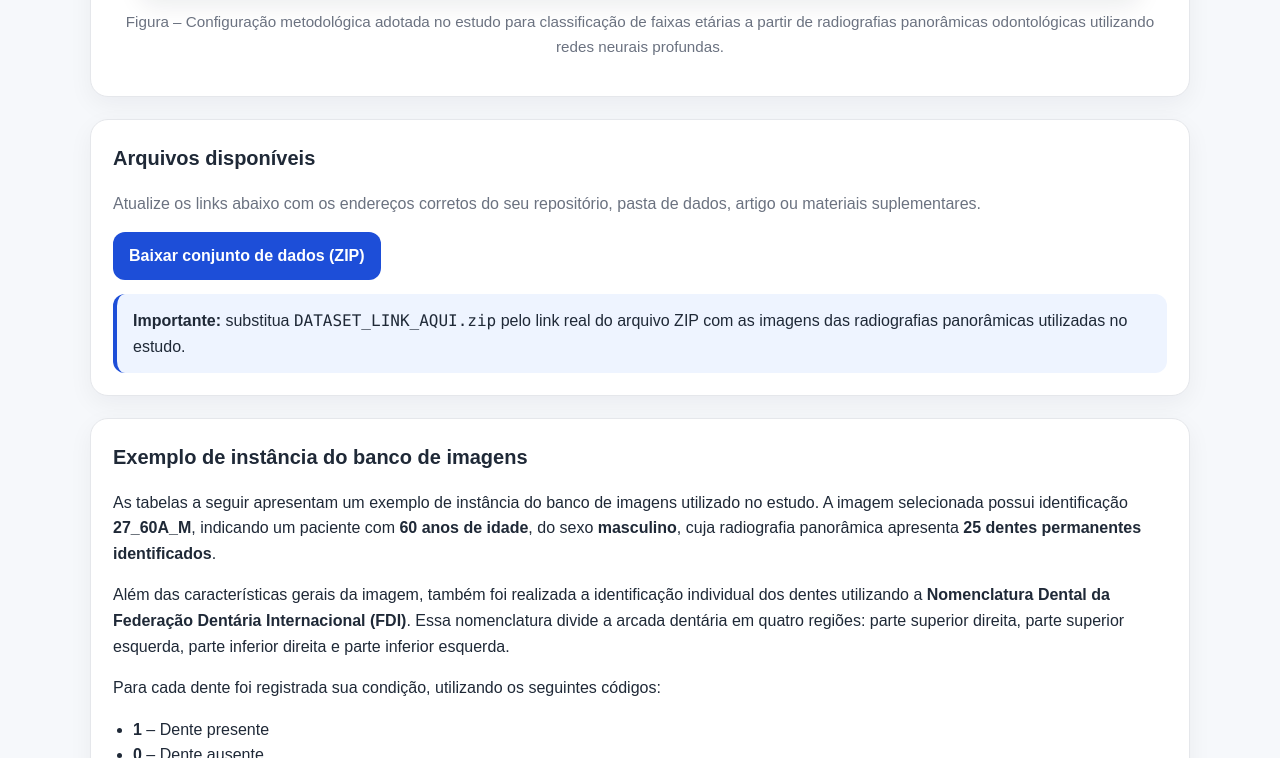
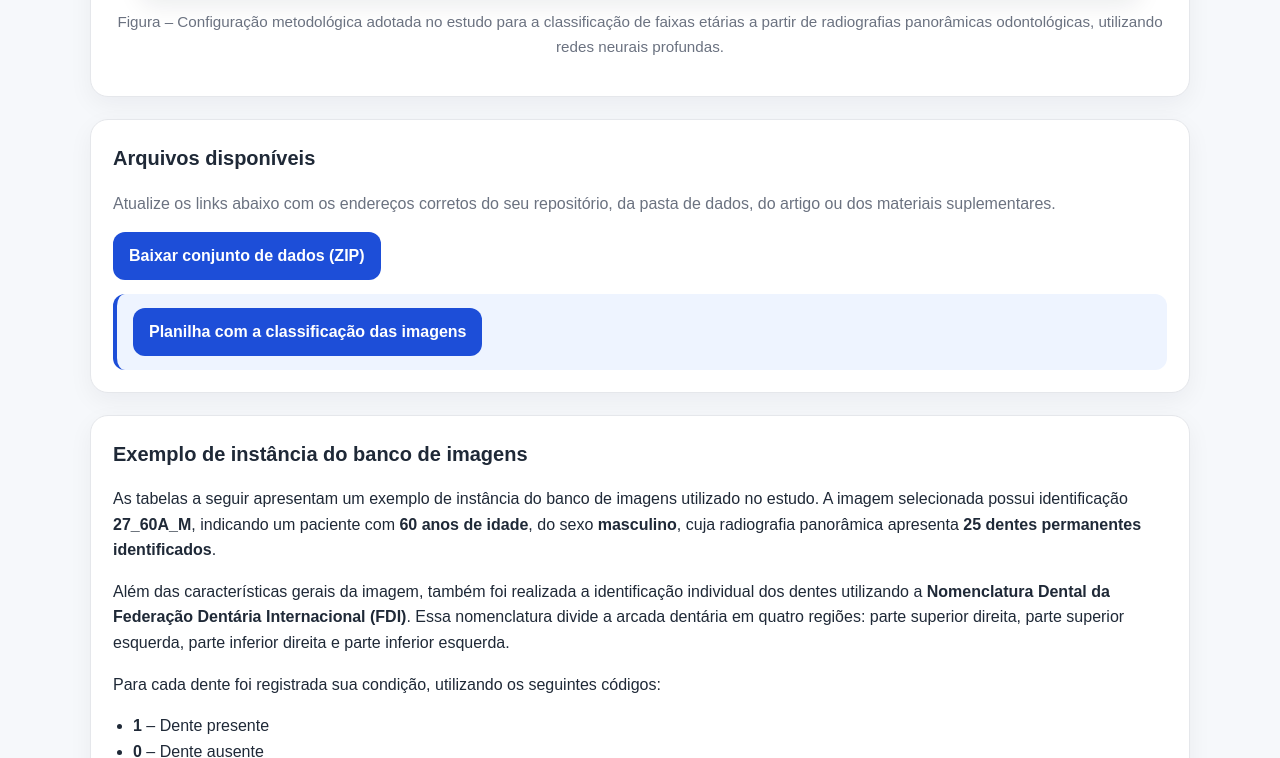
Before and after one commit to ageestimationsbcas2026/Age-estimation-from-panoramic-dental-radiographs, a plain HTML site: page index.html in a window 1280 px wide. Shown: the part 2042-2800 px from the top of the page. Drawn offline with Linux system fonts and the light colour scheme.

Commit message:
Update index.html

```diff
--- a/index.html
+++ b/index.html
@@ -3,7 +3,7 @@
 <head>
   <meta charset="UTF-8" />
   <meta name="viewport" content="width=device-width, initial-scale=1.0" />
-  <title>Dados do Artigo | Redes Neurais Profundas para classificar imagens de radiografias odontológica panorâmica</title>
+  <title>Dados do Artigo | Redes Neurais Profundas para classificar imagens de radiografias odontológicas panorâmicas</title>
   <meta name="description" content="Página de disponibilização de dados, metodologia e materiais suplementares do artigo sobre classificação de grupos etários a partir de radiografias panorâmicas odontológicas." />
   <style>
     :root{
@@ -174,10 +174,9 @@
   <header class="hero">
     <div class="container">
       <span class="badge">Disponibilização de dados e materiais suplementares</span>
-      <h1>Redes Neurais Profundas para classificar imagens de radiografias odontológica panorâmica na perspectiva de grupos etários: Um estudo exploratório</h1>
+      <h1>Redes Neurais Profundas para classificar imagens de radiografias odontológicas panorâmicas na perspectiva de grupos etários: Um estudo exploratório</h1>
       <p class="subtitle">
-        Esta página reúne os dados, materiais complementares e informações necessárias para apoiar a transparência, a
-        reprodutibilidade e a consulta aos recursos associados ao artigo.
+        Esta página reúne os dados, materiais complementares e informações necessárias para apoiar a transparência, a reprodutibilidade e a consulta aos recursos associados ao artigo.
       </p>
     </div>
   </header>
@@ -224,14 +223,14 @@
         />
 
         <p class="caption">
-          Figura – Configuração metodológica adotada no estudo para classificação de faixas etárias a partir de radiografias panorâmicas odontológicas utilizando redes neurais profundas.
+          Figura – Configuração metodológica adotada no estudo para a classificação de faixas etárias a partir de radiografias panorâmicas odontológicas, utilizando redes neurais profundas.
         </p>
       </section>
 
       <section class="card" style="margin-bottom:22px;">
         <h2>Arquivos disponíveis</h2>
         <p class="muted">
-          Atualize os links abaixo com os endereços corretos do seu repositório, pasta de dados, artigo ou materiais suplementares.
+          Atualize os links abaixo com os endereços corretos do seu repositório, da pasta de dados, do artigo ou dos materiais suplementares.
         </p>
 
         <div class="links">
@@ -240,7 +239,7 @@
         </div>
 
         <div class="highlight">
-          <strong>Importante:</strong> substitua <code>DATASET_LINK_AQUI.zip</code> pelo link real do arquivo ZIP com as imagens das radiografias panorâmicas utilizadas no estudo.
+                    <a class="btn" href="https://github.com/ageestimationsbcas2026/Age-estimation-from-panoramic-dental-radiographs/blob/main/Dataset_Radiografia_LevantamentoFinal.xlsx" target="_blank" rel="noopener noreferrer">Planilha com a classificação das imagens</a>
         </div>
       </section>
 
```
